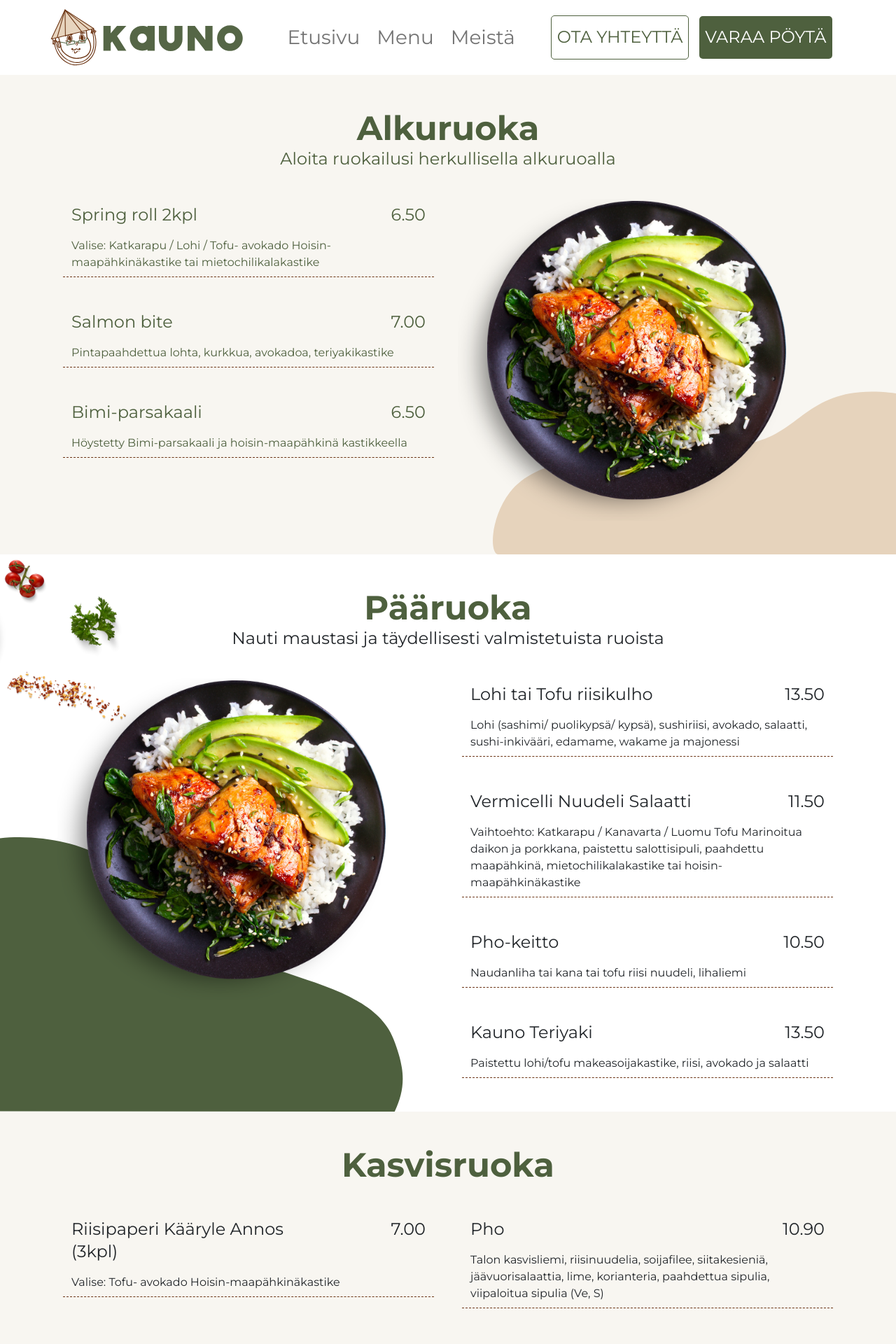
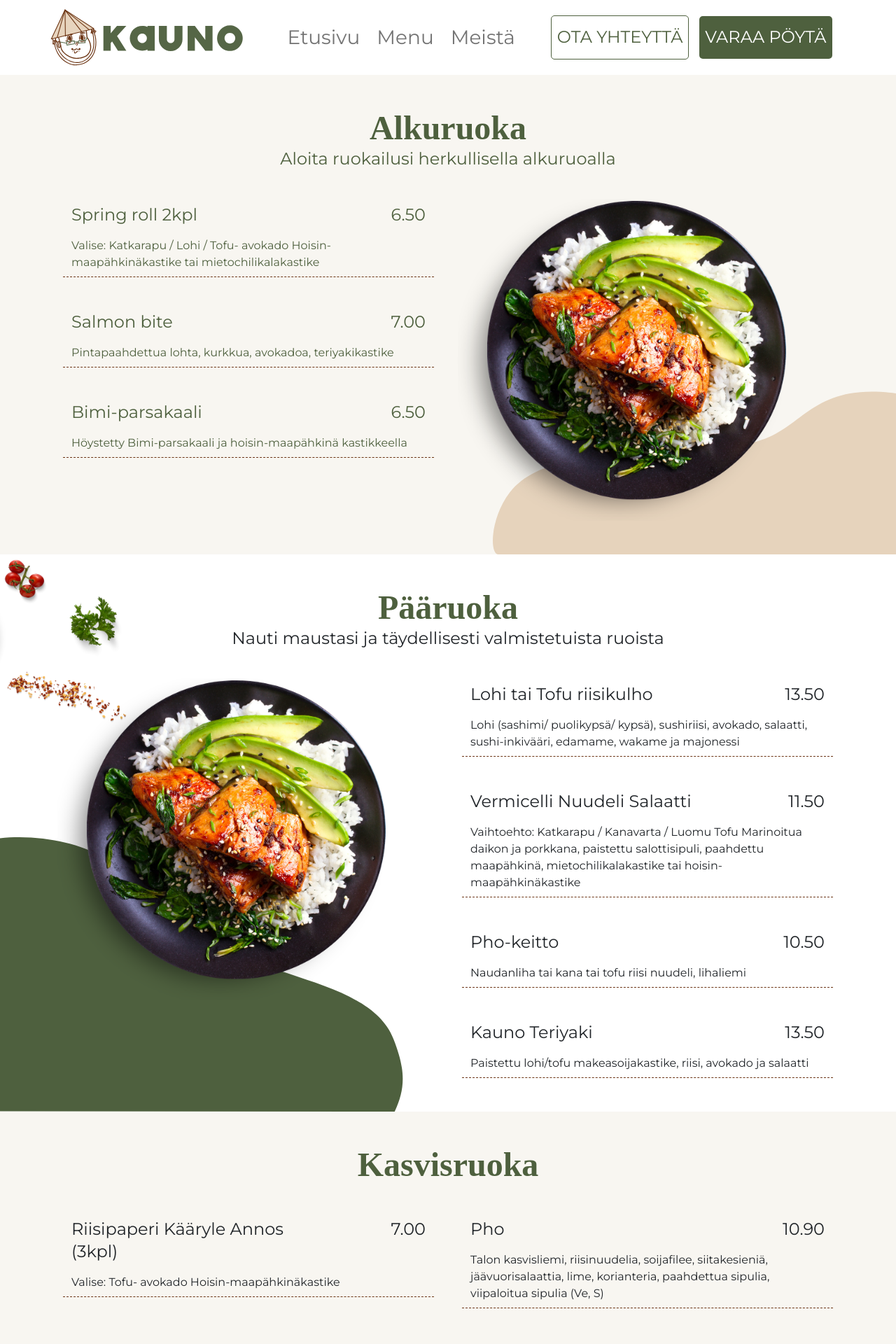
Before and after one commit to phuoc94/kauno-restaurant, a Next.js app: page /menu in a window 1280 px wide. Shown: the top 1920 px of the page at 70% size. Built offline with nearby package versions, Linux system fonts and the light colour scheme.

Commit message:
update font

```diff
--- a/components/hero.js
+++ b/components/hero.js
@@ -13,7 +13,7 @@ const HeroSection = () => {
             className="text-center d-flex align-items-center justify-content-center h-100"
           >
             <Col>
-              <h1 className="color-primary display-2 font-weight-bold">
+              <h1 className="color-primary display-2 font-classique-saigon">
                 Tervetuloa pieneen Vietnamilaiseen keittiöön
               </h1>
               <Link href="/contact-us#reservation" passHref>
--- a/components/menu/drink.js
+++ b/components/menu/drink.js
@@ -11,7 +11,7 @@ const Drink = () => {
         <Typography
           variant="h3"
           component="h3"
-          className="font-weight-bold text-center"
+          className="font-classique-saigon text-center"
         >
           Jälkiruoat – Juomat
         </Typography>
--- a/components/menu/main.js
+++ b/components/menu/main.js
@@ -13,7 +13,7 @@ const Main = () => {
         <Typography
           variant="h3"
           component="h3"
-          className="font-weight-bold text-center color-primary"
+          className="font-classique-saigon text-center color-primary"
         >
           Pääruoka
         </Typography>
--- a/components/menu/starter.js
+++ b/components/menu/starter.js
@@ -13,7 +13,7 @@ const Starter = () => {
         <Typography
           variant="h3"
           component="h3"
-          className="font-weight-bold text-center"
+          className="font-classique-saigon text-center"
         >
           Alkuruoka
         </Typography>
--- a/components/menu/vegan.js
+++ b/components/menu/vegan.js
@@ -11,7 +11,7 @@ const Vegan = () => {
         <Typography
           variant="h3"
           component="h3"
-          className="font-weight-bold text-center color-primary"
+          className="font-classique-saigon text-center color-primary"
         >
           Kasvisruoka
         </Typography>
--- a/styles/globals.css
+++ b/styles/globals.css
@@ -48,7 +48,7 @@ a {
 .font-classique-saigon {
   //font-family: 'ClassiqueSaigon';
   font-family: 'ClassiqueSaigon' !important;
-  font-weight: 900;
+  font-weight: bold !important;
 }
 
 .color-primary {
```
